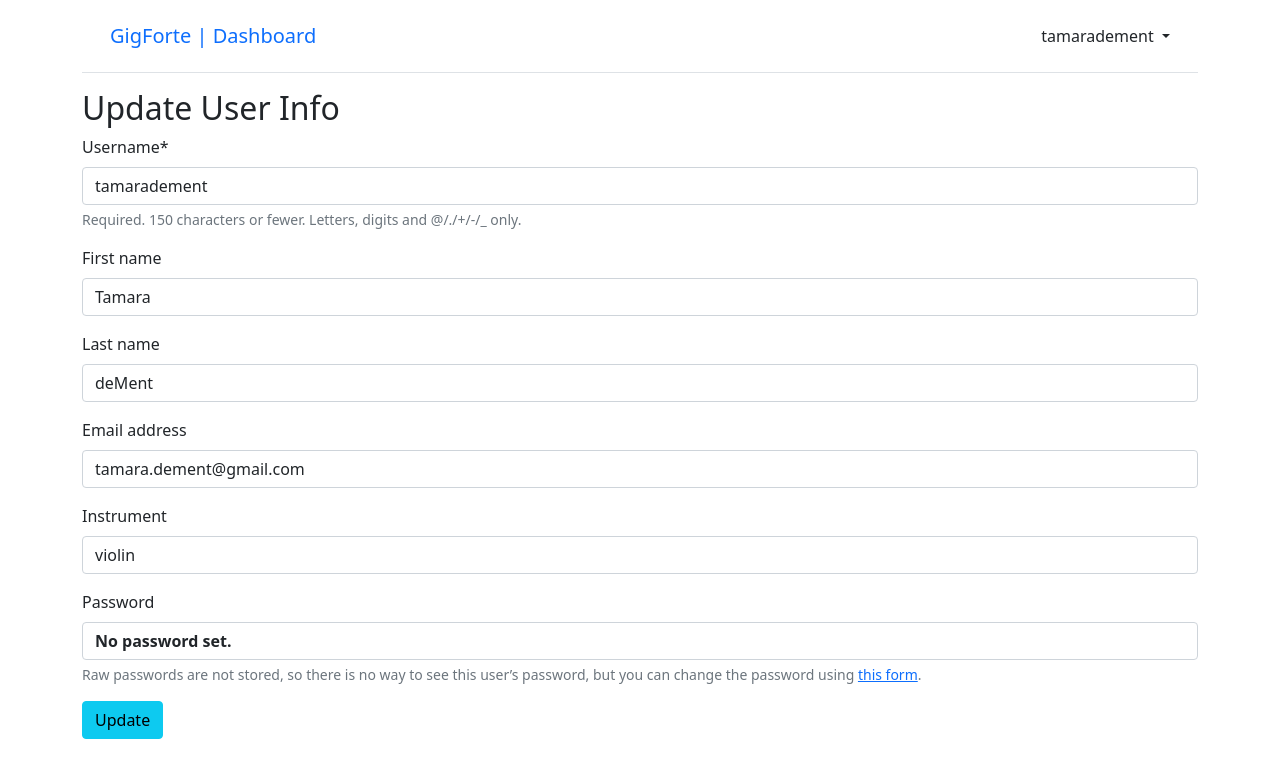
After one commit to tamaradement/gig-forte-1, a Django app: page /accounts/update_user/ in a window 1280 px wide. The commit adds this page. Shown: the top 778 px of the page. Run offline with Django 3.2, Linux system fonts and the light colour scheme; a user stored in the database is signed in; parts of the project's set-up code (start-up, migrations or seed data) failed here and were passed over; some libraries are stand-ins or nearby versions.

Commit message:
Added view for CustomUserChangeForm

```diff
--- a/accounts/forms.py
+++ b/accounts/forms.py
@@ -7,6 +7,8 @@ class CustomUserCreationForm(UserCreationForm):
         model = CustomUser
         fields = (
             "username",
+            "first_name",
+            "last_name",
             "email",
             "instrument",
         )
@@ -17,6 +19,8 @@ class CustomUserChangeForm(UserChangeForm):
         model = CustomUser
         fields = (
             "username",
+            "first_name",
+            "last_name",
             "email",
             "instrument",
         )
--- a/accounts/urls.py
+++ b/accounts/urls.py
@@ -1,6 +1,7 @@
 from django.urls import path
-from .views import SignUpView
+from .views import SignUpView, UpdateUserView
 
 urlpatterns = [
     path("signup/", SignUpView.as_view(), name="signup"),
+    path("update_user/", UpdateUserView.as_view(), name="update_user"),
 ]
--- a/accounts/views.py
+++ b/accounts/views.py
@@ -1,9 +1,18 @@
 from django.urls import reverse_lazy
 from django.views.generic import CreateView
-from .forms import CustomUserCreationForm
+from django.views.generic.edit import UpdateView
+from .forms import CustomUserCreationForm, CustomUserChangeForm
 
 
 class SignUpView(CreateView):
     form_class = CustomUserCreationForm
     success_url = reverse_lazy("login")
     template_name = "registration/signup.html"
+
+class UpdateUserView(UpdateView):
+    form_class = CustomUserChangeForm
+    success_url = reverse_lazy("home")
+    template_name = "registration/update_user.html"
+
+    def get_object(self, queryset=None):
+        return self.request.user
--- a/templates/base.html
+++ b/templates/base.html
@@ -21,7 +21,6 @@
                     <ul class="nav col-12 col-lg-auto me-lg-auto mb-2 justify-content-center
                   mb-md-0">
                         {% if user.is_authenticated %}
-                        <!-- <li><a href="#" class="nav-link px-2 link-dark">+ New</a></li> -->
                     </ul>
                     <div class="dropdown text-end">
                         <a href="#" class="d-block link-dark text-decoration-none dropdown-toggle" id="dropdownUser1"
@@ -30,6 +29,7 @@
                         <ul class="dropdown-menu text-small" aria-labelledby="dropdownUser1">
                             <li><a class="dropdown-item" href="{% url 'password_change'%}">
                                     Change password</a></li>
+                            <li><a class="dropdown-item" href="{% url 'update_user' %}">Update Account</a></li>
                             <li><a class="dropdown-item" href="{% url 'logout' %}">Log Out</a></li>
                         </ul>
                     </div>
--- a/templates/home.html
+++ b/templates/home.html
@@ -2,7 +2,7 @@
 {% block title %}Home{% endblock title %}
 {% block content %}
 {% if user.is_authenticated %}
-Hi {{ user.username }}!
+Hi {{ user.first_name }}!
 <p><a href="{% url 'logout' %}">Log Out</a></p>
 <p><a href="{% url 'tune_list' %}">Tune library</a></p>
 <p><a href="{% url 'setlist_collection' %}">Setlists</a></p>
--- /dev/null
+++ b/templates/registration/update_user.html
@@ -0,0 +1,10 @@
+{% extends "base.html" %}
+{% load crispy_forms_tags %}
+{% block title %}Update User Info{% endblock title %}
+{% block content %}
+<h2>Update User Info</h2>
+<form method="post">{% csrf_token %}
+    {{ form|crispy }}
+    <button class="btn btn-info ml-2" type="submit">Update</button>
+</form>
+{% endblock content %}
```
Also changed, not shown: django_project/settings.py (+0 -11 lines), db.sqlite3.
